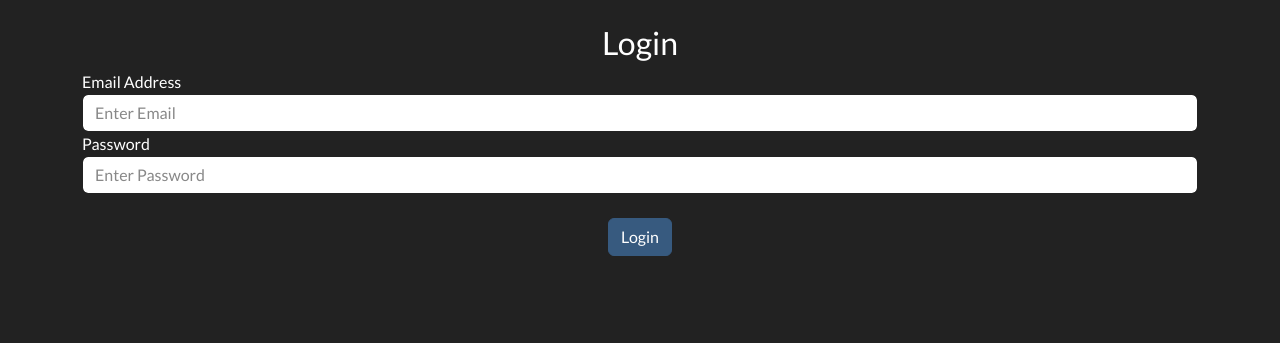
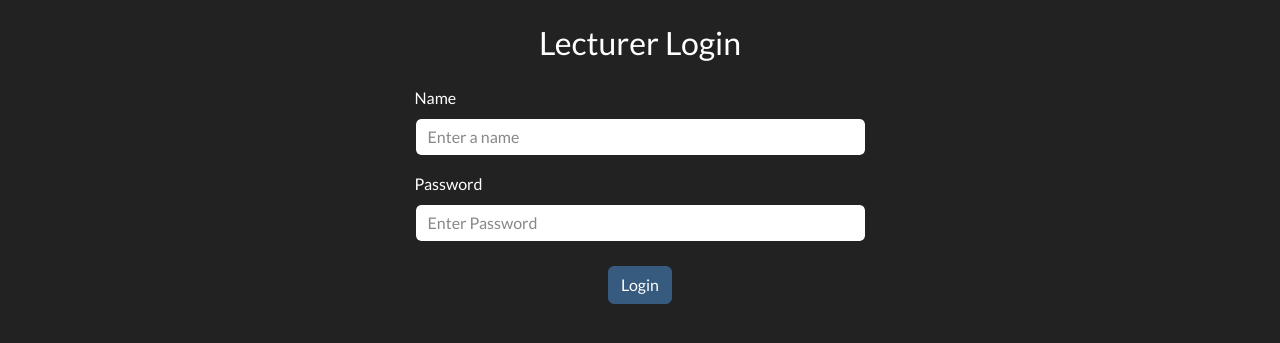
Before and after one commit to ILoveRice07/Tda26-TuATam, a Flask app: page /login in a window 1280 px wide. Shown: the part 72-415 px from the top of the page. Run offline with Flask 3, Linux system fonts and the light colour scheme; some libraries are stand-ins or nearby versions.

Commit message:
login remake

```diff
--- a/templates/login.html
+++ b/templates/login.html
@@ -1,28 +1,39 @@
-{% extends "base.html" %} {% block title %}Home | Tour de App{% endblock %}
+{% extends "base.html" %}
+
+{% block title %}Login | Tour de App{% endblock %}
+
 {% block content %}
+<div class="row justify-content-center">
+    <div class="col-12 col-md-6 col-lg-5">
         <form method="POST">
-    <h3 align="center">Login</h3>
-    <div class="form-group">
-        <label for="email">Email Address</label>
-        <input type="text"
-        id="email"
-        name="email"
+            <h3 class="text-center mb-4">Lecturer Login</h3>
+
+            <div class="form-group mb-3">
+                <label for="name" class="form-label">Name</label>
+                <input
+                    type="text"
+                    id="name"
+                    name="name"
                     class="form-control"
-        placeholder="Enter Email"
+                    placeholder="Enter a name"
                 />
+            </div>
 
-        <label for="password">Password</label>
-        <input type="password"
+            <div class="form-group mb-4">
+                <label for="password" class="form-label">Password</label>
+                <input
+                    type="password"
                     id="password"
                     name="password"
                     class="form-control"
                     placeholder="Enter Password"
                 />
-        <br/>
+            </div>
 
-        <div align="center">
+            <div class="text-center">
                 <button class="btn btn-primary" type="submit">Login</button>
             </div>
+        </form>
     </div>
-</form>
+</div>
 {% endblock %}
```
Lines whose indentation alone changed are shown as unchanged.
